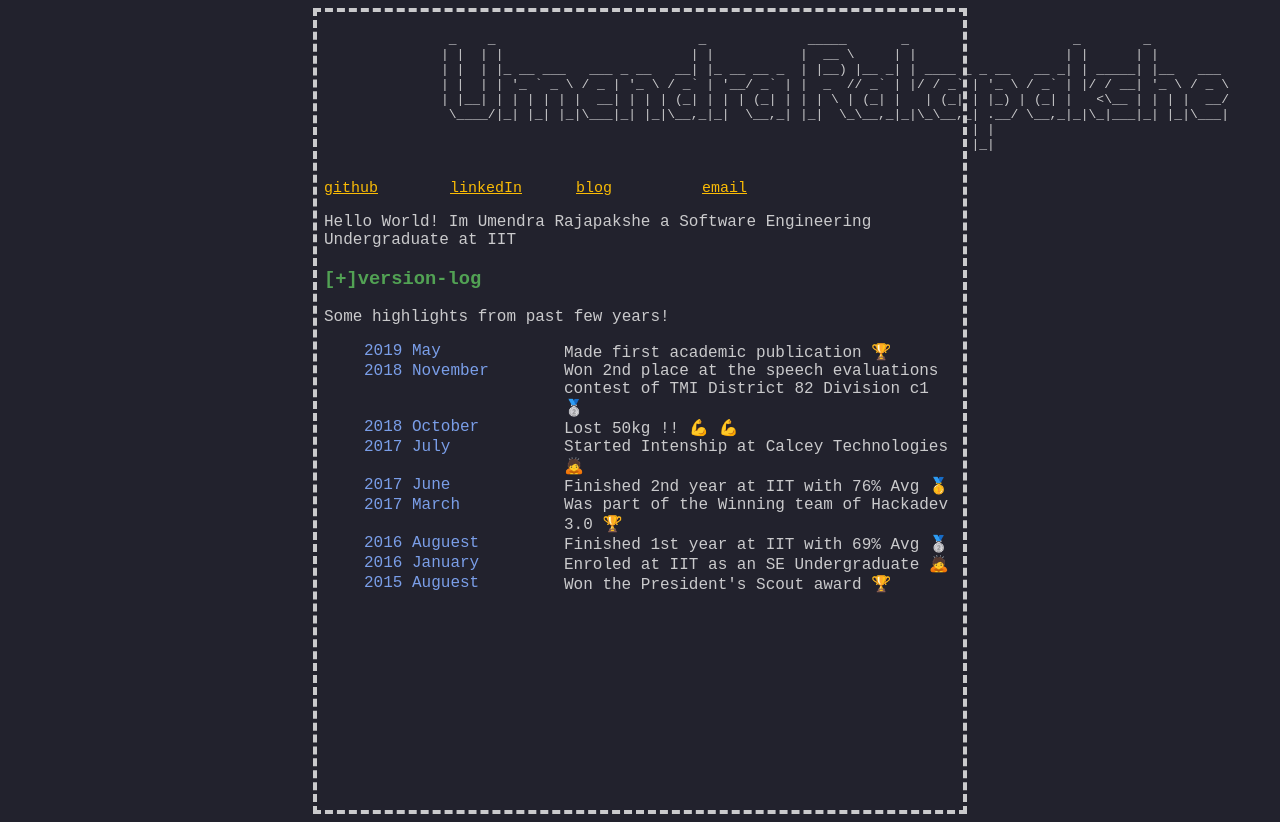
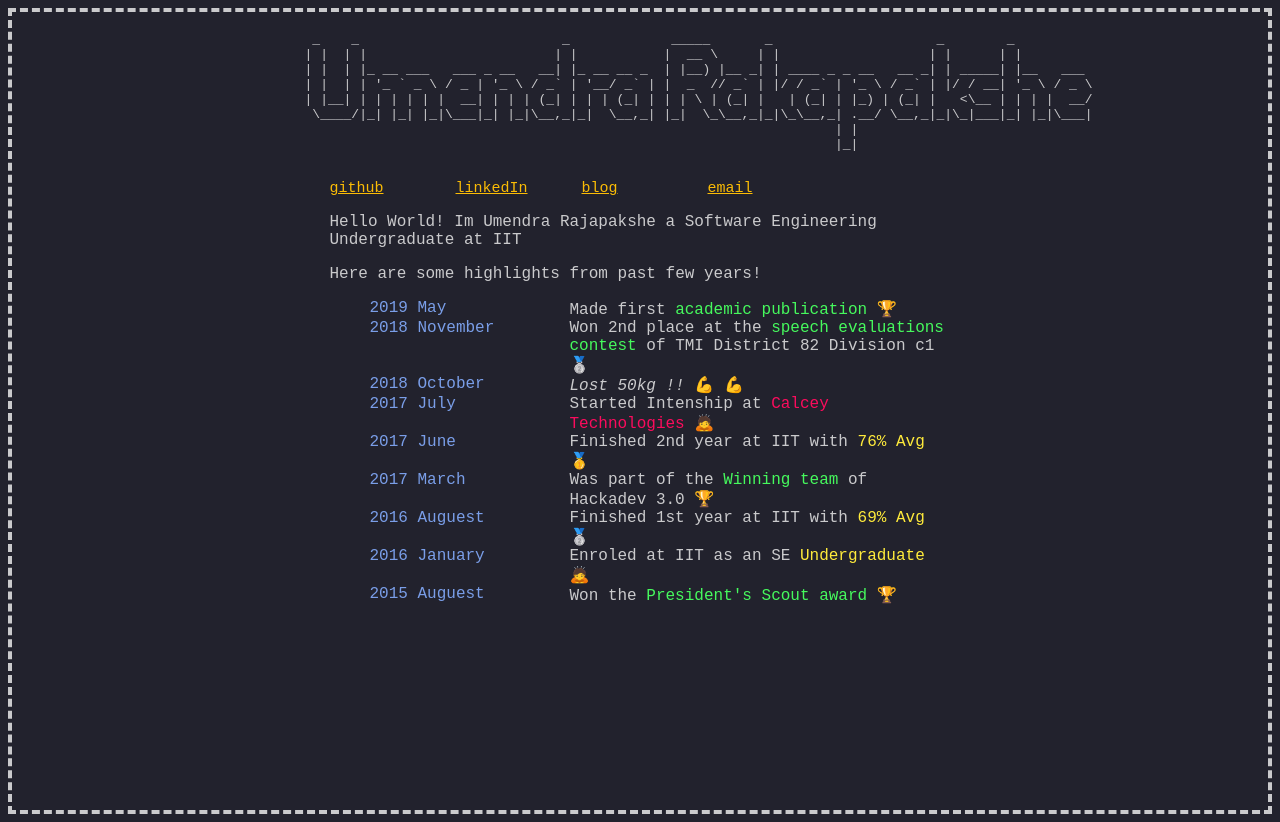
Before and after one commit to UmenR/UmenR.github.io, a plain HTML site: page index.html in a window 1280 px wide. Drawn offline with Linux system fonts and the light colour scheme.

Commit message:
Change styles

```diff
--- a/index.html
+++ b/index.html
@@ -1,10 +1,10 @@
+<html>
 <head>
     <link rel="stylesheet" type="text/css" href="styles.css">
 </head>
 <body>
     <div class="container">
-        <!-- <h1>Umendra Rajapakshe</h1> -->
-        <pre>
+        <pre class="top">
                 _    _                          _             _____       _                     _        _
                | |  | |                        | |           |  __ \     | |                   | |      | |
                | |  | |_ __ ___   ___ _ __   __| |_ __ __ _  | |__) |__ _| | ____ _ _ __   __ _| | _____| |__   ___
@@ -14,6 +14,7 @@
                                                                                    | |
                                                                                    |_|
         </pre>
+        <div class="bottom">
             <div class="links">
                     <ul>
                         <li><a href="https://github.com/UmenR">github</a></li>
@@ -26,21 +27,21 @@
                 <p>Hello World! Im Umendra Rajapakshe a Software Engineering Undergraduate at IIT</p>
             </div>
             <div class="version-history">
-            <h3>[+]version-log</h3>
-            <p>Some highlights from past few years!</p>
+                <!-- <h3>[+]version-log</h3> -->
+                <p>Here are some highlights from past few years!</p>
                     <ul>
-                    <li><div class="left">2019 May</div><div class="right">Made first academic publication &#127942;</div></li>
-                    <li><div class="left">2018 November</div><div class="right">Won 2nd place at the speech evaluations contest of TMI District 82 Division c1 &#129352;</div></li>
-                    <li><div class="left">2018 October</div><div class="right">Lost 50kg !! &#128170; &#128170;</div></li>
-                    <li><div class="left">2017 July</div><div class="right">Started Intenship at Calcey Technologies &#128583;</div></li>
-                    <li><div class="left">2017 June</div><div class="right">Finished 2nd year at IIT with 76% Avg &#129351; </div></li>
-                    <li><div class="left">2017 March</div><div class="right">Was part of the Winning team of Hackadev 3.0 &#127942;</div></li>
-                    <li><div class="left">2016 Auguest</div><div class="right">Finished 1st year at IIT with 69% Avg &#129352;</div></li>
-                    <li><div class="left">2016 January</div><div class="right">Enroled at IIT as an SE Undergraduate &#128583;</div></li>
-                    <li><div class="left">2015 Auguest</div><div class="right">Won the President's Scout award &#127942;</div></li>
+                        <li><div class="left">2019 May</div><div class="right">Made first <em class="ach">academic publication</em> &#127942;</div></li>
+                        <li><div class="left">2018 November</div><div class="right">Won 2nd place at the <em class="ach">speech evaluations contest</em> of TMI District 82 Division c1 &#129352;</div></li>
+                        <li><div class="left">2018 October</div><div class="right"><em>Lost 50kg !!</em class="ach"> &#128170; &#128170;</div></li>
+                        <li><div class="left">2017 July</div><div class="right">Started Intenship at <em class="car">Calcey Technologies</em> &#128583;</div></li>
+                        <li><div class="left">2017 June</div><div class="right">Finished 2nd year at IIT with <em class="edu" >76% Avg</em> &#129351; </div></li>
+                        <li><div class="left">2017 March</div><div class="right">Was part of the <em class="ach" >Winning team</em> of Hackadev 3.0 &#127942;</div></li>
+                        <li><div class="left">2016 Auguest</div><div class="right">Finished 1st year at IIT with <em class="edu">69% Avg</em> &#129352;</div></li>
+                        <li><div class="left">2016 January</div><div class="right">Enroled at IIT as an SE <em class="edu">Undergraduate</em> &#128583;</div></li>
+                        <li><div class="left">2015 Auguest</div><div class="right">Won the <em class="ach" >President's Scout award</em> &#127942;</div></li>
                     </ul>
             </div>
-        <div class="version-history">
         </div>
     </div>
 </body>
+</html>
--- a/styles.css
+++ b/styles.css
@@ -1,10 +1,10 @@
+
 body {
     background-color: #22222d;
     color:#CACACC;
 }
 
 h1 {
-    /* padding-top: -5px; */
     font-family: 'Courier New', Courier, monospace;
     font-size: 30px;
     text-align: center;
@@ -16,14 +16,20 @@ h2 {
     text-align: left;
 }
 .container {
-  margin: auto;
-  width: 50%;
-  height: 100%;
-  border: 1px;
   padding: 7px;
   text-align: center;
   border: 4px solid;
   border-style: dashed;
+  height: 100%;
+}
+
+.bottom {
+  margin: auto;
+  width: 50%;
+}
+
+.top {
+    width: 100%;
 }
 
 .container p {
@@ -66,7 +72,6 @@ h2 {
 .version-history {
     font-family: 'Courier New', Courier, monospace;
     text-align: left;
-    /* color: #fb5658 */
 }
 
 .version-history h3{
@@ -84,8 +89,21 @@ h2 {
     font-weight: 300;
     min-width: 200px;
 }
+
+.version-history .ach{
+    color: #46f95d;
+    font-style: normal;
+}
+.version-history .car{
+    color: #fb0c5d;
+    font-style: normal;
+}
+
+.version-history .edu{
+    color: #ffeb3b;
+    font-style: normal;
+}
 .version-history li a {
-    /* display: block; */
     color: #E9BC3F;
     text-align: left;
     padding-right: 16px;
```
Lines whose indentation alone changed are shown as unchanged.
